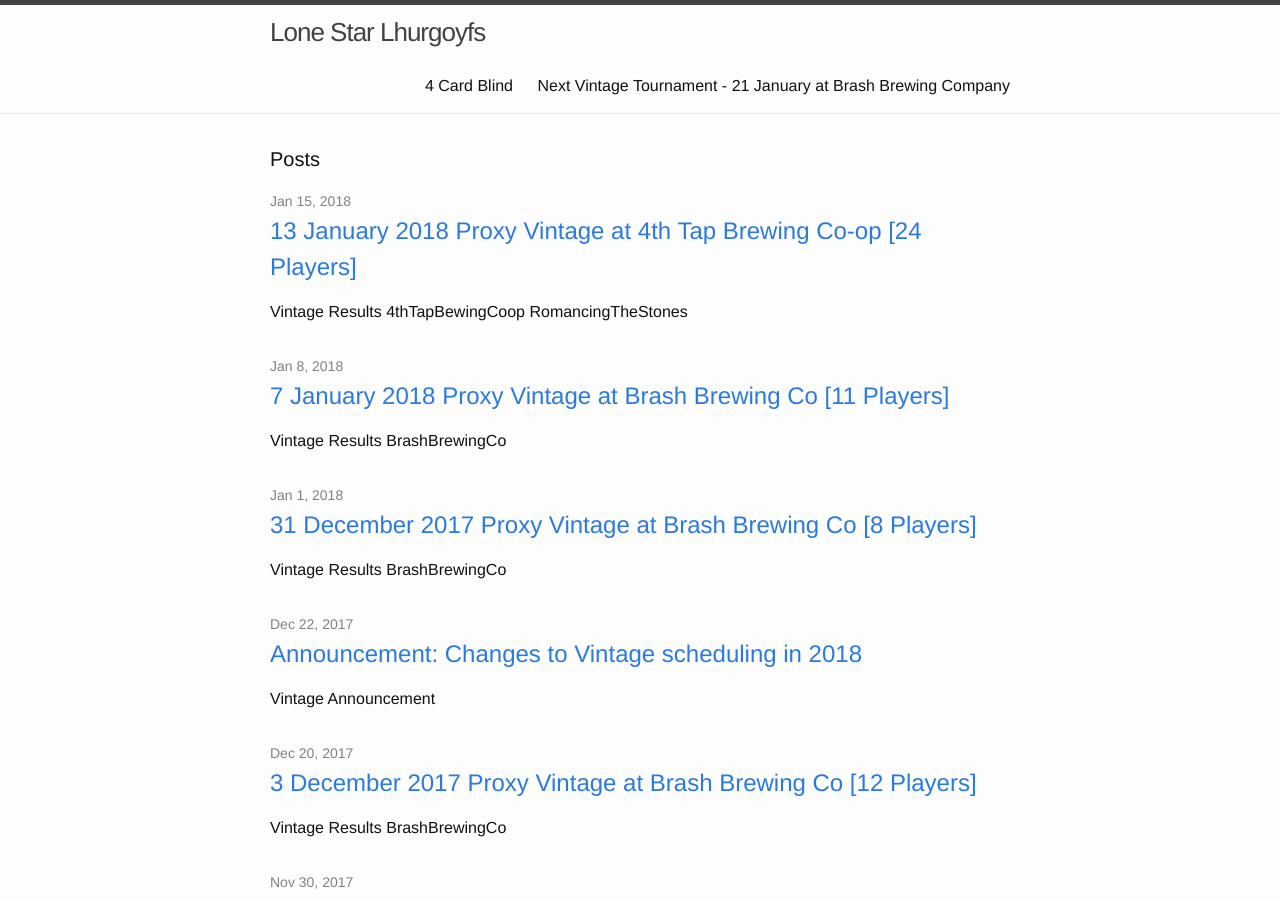
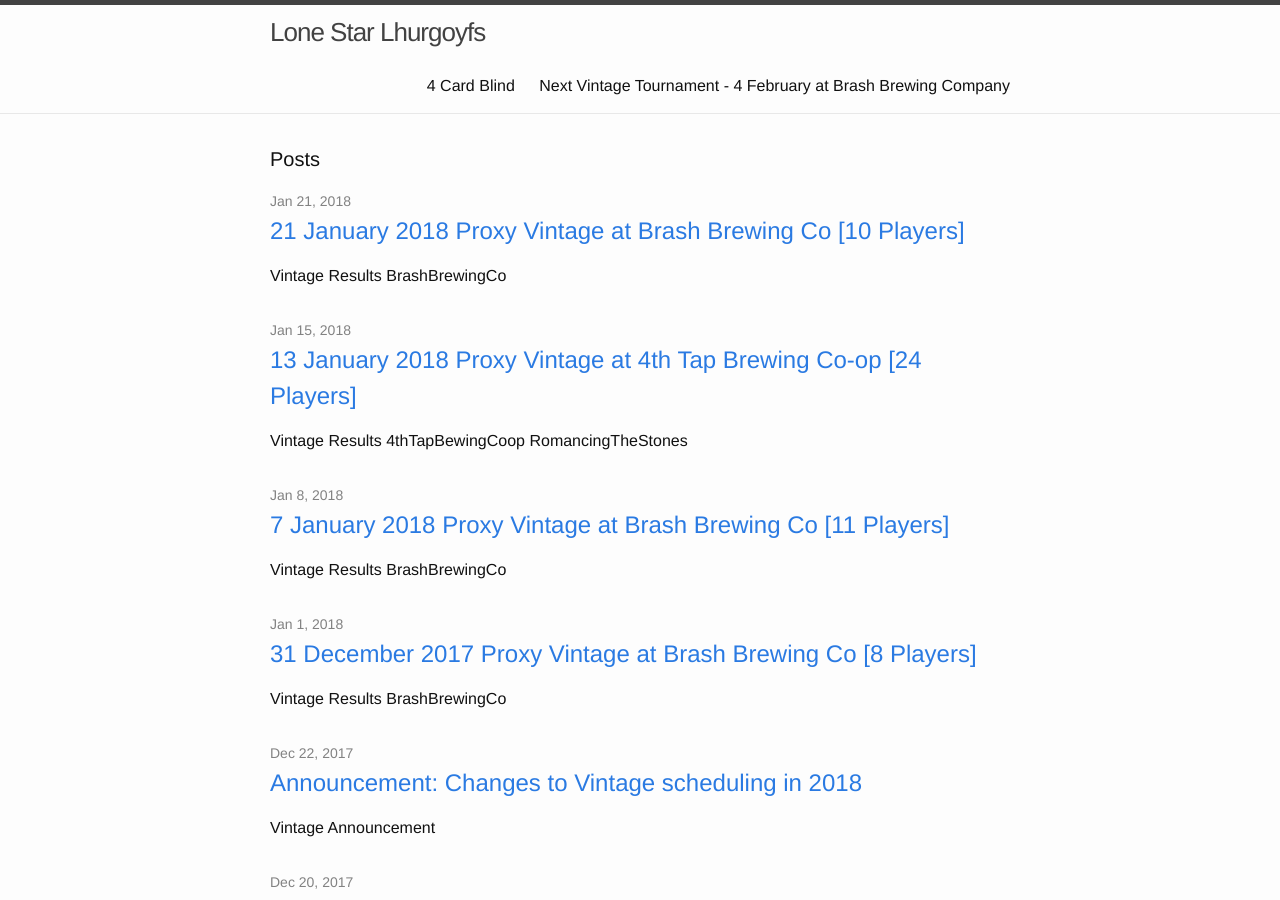
Before and after one commit to LoneStarLhurgoyfs/lonestarlhurgoyfs.github.io, a Jekyll site: the page built from index.md, in a window 1280 px wide and 900 px high. Built offline with Jekyll 4.4.1, drawn with Linux system fonts in a browser that asks for light colours; part of the change alters nothing that is shown.

Commit message:
21Jan results

```diff
--- /dev/null
+++ b/_posts/2018-01-21-21-January-2018-Results.markdown
@@ -0,0 +1,46 @@
+---
+layout: post
+title:  "21 January 2018 Proxy Vintage at Brash Brewing Co [10 Players]"
+excerpt: "10 players competed in Vintage at Brash Brewing Co today. Check out the results!!"
+date:   2018-01-21 18:45:00 -0500
+categories: Vintage Results BrashBrewingCo
+---
+
+[Link to annoucement post](http://themanadrain.com/topic/1696/1-21-2018-houston-tx-100-proxy-vintage-brash-brewing-co)
+
+[Discuss this post on The Mana Drain](http://themanadrain.com/topic/1705/21-january-2018-proxy-vintage-brash-brewing-co-10-players)
+
+[TCDecks Link](http://tcdecks.net/deck.php?id=26384)
+
+1. Trevor Leinbach - [UR Delver](https://images.lonestarlhurgoyfs.com/2018-01-21/deck-1.jpg)
+2. Will Miertschin - [Pitch Dredge](https://images.lonestarlhurgoyfs.com/2018-01-21/deck-2.jpg)
+3. Sam Craven - [Foundry Shops](https://images.lonestarlhurgoyfs.com/2018-01-21/deck-3.jpg)
+4. Dan Sprinkle - [UW Lanstill](https://images.lonestarlhurgoyfs.com/2018-01-21/deck-4.jpg)
+5. Ben Kendrick - [Moon Tribal](https://images.lonestarlhurgoyfs.com/2018-01-21/deck-5.jpg)
+6. Patrick Brennan - [Ravager Shops](https://images.lonestarlhurgoyfs.com/2018-01-21/deck-6.jpg)
+7. Paul Hodgson - [Jeskai Grow](https://images.lonestarlhurgoyfs.com/2018-01-21/deck-7.jpg)
+8. Tim Everett - [UR Delver](https://images.lonestarlhurgoyfs.com/2018-01-21/deck-8.jpg)
+9. JoAnn Gage - [Ravager Shops](https://images.lonestarlhurgoyfs.com/2018-01-21/deck-9.jpg)
+10. Joe Kington - [Mirage Mirror Shops](https://images.lonestarlhurgoyfs.com/2018-01-21/deck-10.jpg)
+
+![](https://images.lonestarlhurgoyfs.com/2018-01-21/1.jpg)
+
+Blood Moon, Blood Sun, Null Rod, *and* a Pats Jersey - Ben is truly a terrible person.
+![](https://images.lonestarlhurgoyfs.com/2018-01-21/2.jpg)
+
+JoAnn plays Magic against Will, who is playing not-Magic.
+![](https://images.lonestarlhurgoyfs.com/2018-01-21/3.jpg)
+![](https://images.lonestarlhurgoyfs.com/2018-01-21/4.jpg)
+
+Tim learns that Mentor grows faster than Pyromancer.
+![](https://images.lonestarlhurgoyfs.com/2018-01-21/5.jpg)
+![](https://images.lonestarlhurgoyfs.com/2018-01-21/6.jpg)
+
+Dan fateseals Ben and is immediately confused. (That's a Jokullhaups)
+![](https://images.lonestarlhurgoyfs.com/2018-01-21/7.jpg)
+
+Combat math? In my Vintage? It's more likely than you think.
+![](https://images.lonestarlhurgoyfs.com/2018-01-21/8.jpg)
+
+Little known side effect of casting Jokullhaups: Your opponent has to take a picture.
+![](https://images.lonestarlhurgoyfs.com/2018-01-21/9.jpg)
--- a/nextTournament.md
+++ b/nextTournament.md
@@ -1,12 +1,12 @@
 ---
 layout: page
-title: "Next Vintage Tournament - 21 January at Brash Brewing Company"
+title: "Next Vintage Tournament - 4 February at Brash Brewing Company"
 permalink: /nextVintageTournament/
 ---
 
 ![BRASH](https://images.lonestarlhurgoyfs.com/brash/brashman_with_cards.jpg)
 
-Date: January 21, 2018
+Date: February 4, 2018
 Location: [Brash Brewing Company](https://www.facebook.com/Brash-brewing-company-229796680431006/)  508 W Crosstimbers Rd, Houston, TX 77018 [[MAP]](https://goo.gl/maps/JbUmv9nZm1B2)
 Registration Time: 12:30 PM
 Event Begins: 1:00 PM
```
